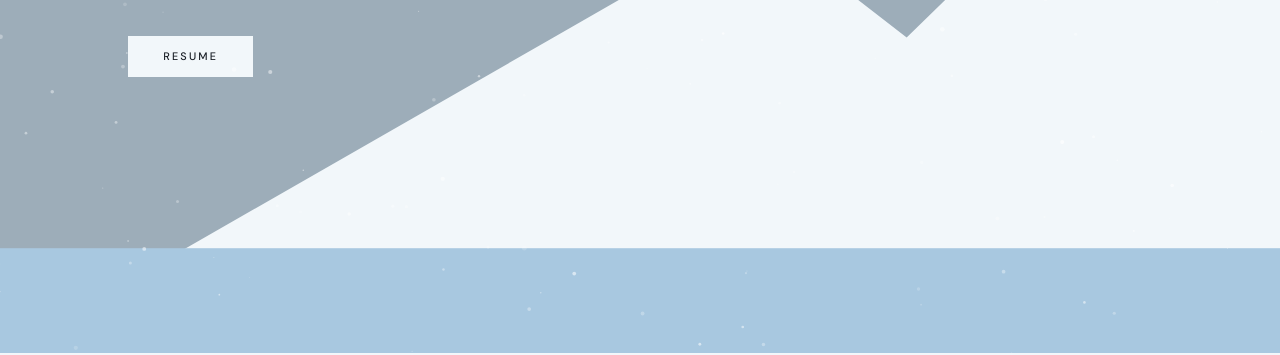
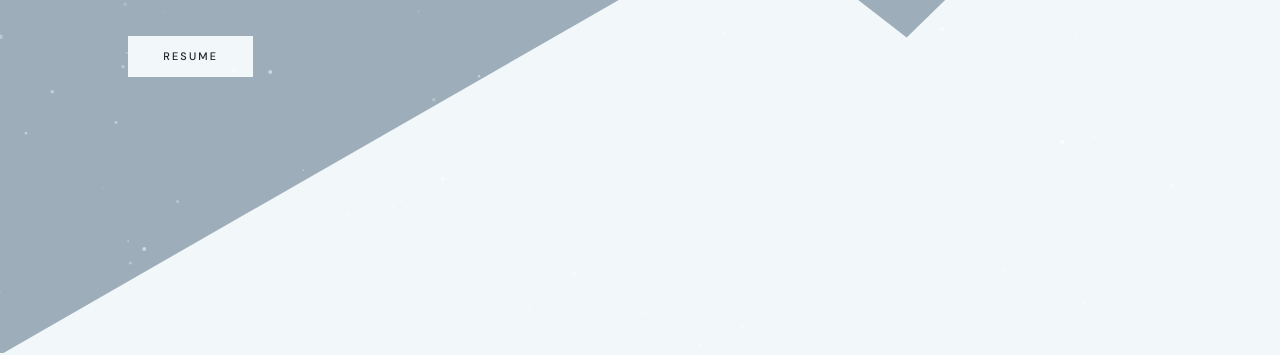
Before and after one commit to srish710/portfolio, a plain HTML site: page index.html in a window 1280 px wide. Shown: the part 447-802 px from the top of the page. Drawn offline with Linux system fonts and the light colour scheme.

Commit message:
Update index.html

```diff
--- a/index.html
+++ b/index.html
@@ -33,7 +33,6 @@
     <div class="hero-mountains">
       <svg viewBox="0 0 1440 640" preserveAspectRatio="none" xmlns="http://www.w3.org/2000/svg">
         <polygon points="0,640  851,152  1020,283  1290,20  1440,0  1440,640" fill="#f2f7fa"/>
-        <rect x="0" y="520" width="1440" height="120" fill="var(--sky-deep)"/>
       </svg>
     </div>
   </section>
```
